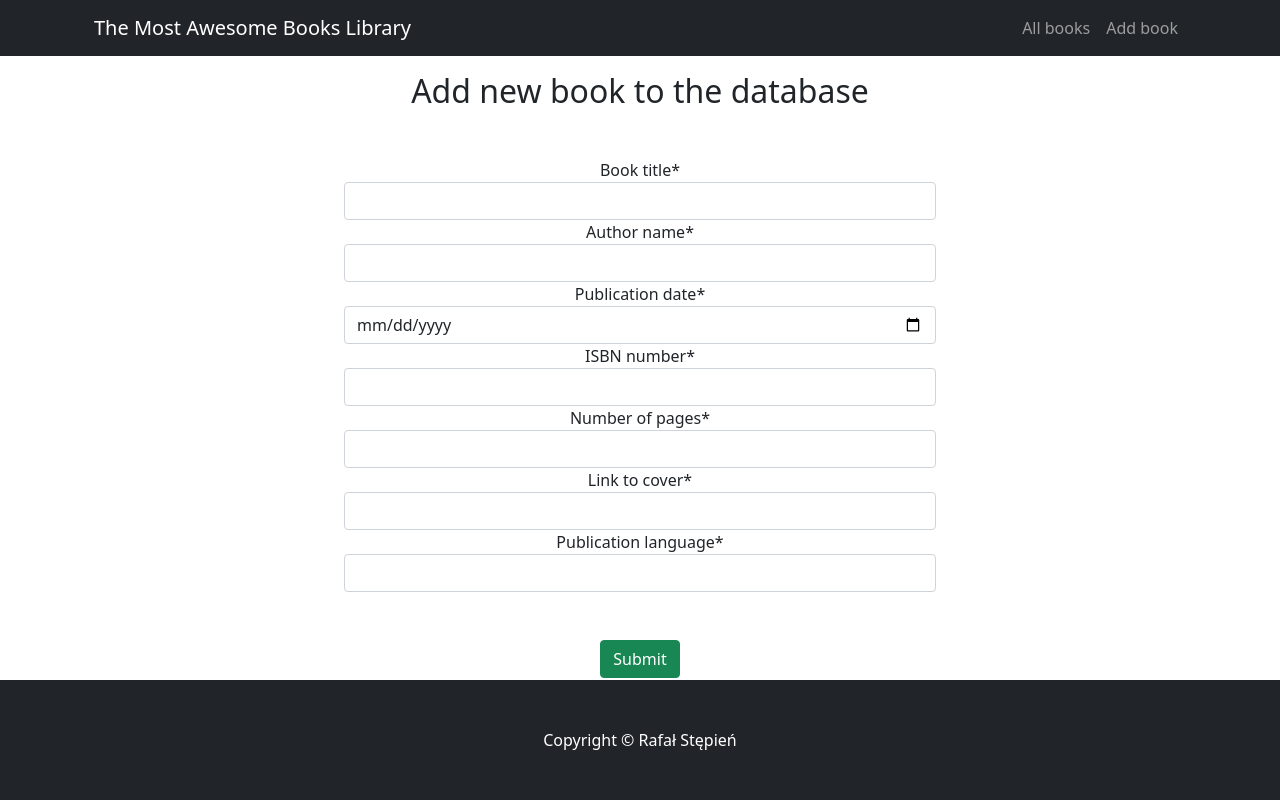
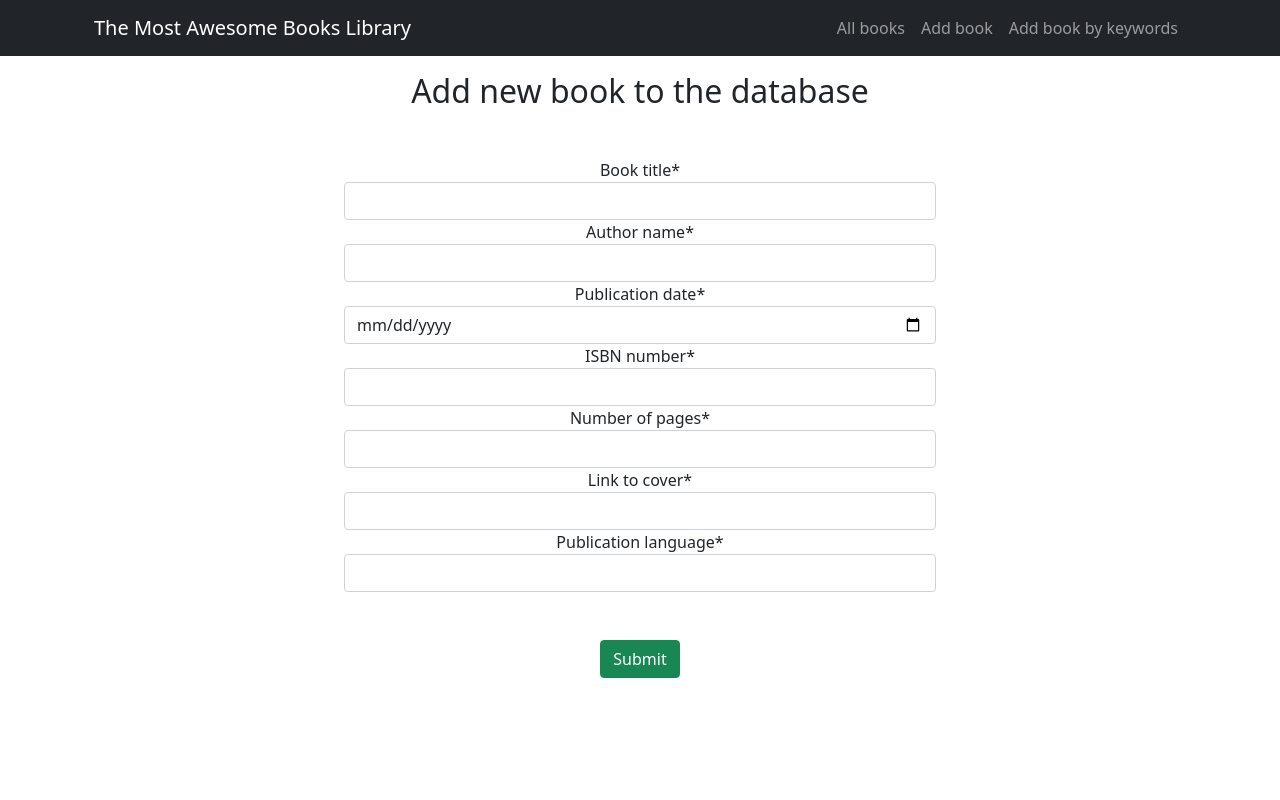
Before and after one commit to rafalstepien/the-most-awesome-library-on-heroku, a Django app: page /add_book/ in a window 1280 px wide. Run offline with Django 3.2, Linux system fonts and the light colour scheme; some libraries are stand-ins or nearby versions.

Commit message:
Add better names to pages

```diff
--- a/the_most_awesome_library/templates/the_most_awesome_library/base.html
+++ b/the_most_awesome_library/templates/the_most_awesome_library/base.html
@@ -18,14 +18,12 @@
                     <ul class="navbar-nav ms-auto">
                         <li class="nav-item"><a class="nav-link" href="{% url 'all_books' %}">All books</a></li>
                         <li class="nav-item"><a class="nav-link" href="{% url 'add_book' %}">Add book</a></li>
+                        <li class="nav-item"><a class="nav-link" href="{% url 'add_book_by_keywords' %}">Add book by keywords</a></li>
                     </ul>
                 </div>
             </div>
         </nav>
         {% block content %}{% endblock %}
-        <footer class="py-5 bg-dark fixed-bottom">
-            <div class="container px-4"><p class="m-0 text-center text-white">Copyright &copy; Rafał Stępień </p></div>
-        </footer>
         <script src="https://cdn.jsdelivr.net/npm/bootstrap@5.0.2/dist/js/bootstrap.bundle.min.js"></script>
     </body>
 </html>
--- a/the_most_awesome_library/tests.py
+++ b/the_most_awesome_library/tests.py
@@ -28,7 +28,7 @@ class EditPageTest(TestCase):
 
     def test_add_book_resolves_to_add_books_view(self):
         resolved_function = resolve('/add_book/')
-        self.assertEqual(resolved_function.func, forms.views.submit_new_book)
+        self.assertEqual(resolved_function.func, forms.views.add_new_book)
 
     def test_add_book_view_contains_correct_html(self):
         pass
```
